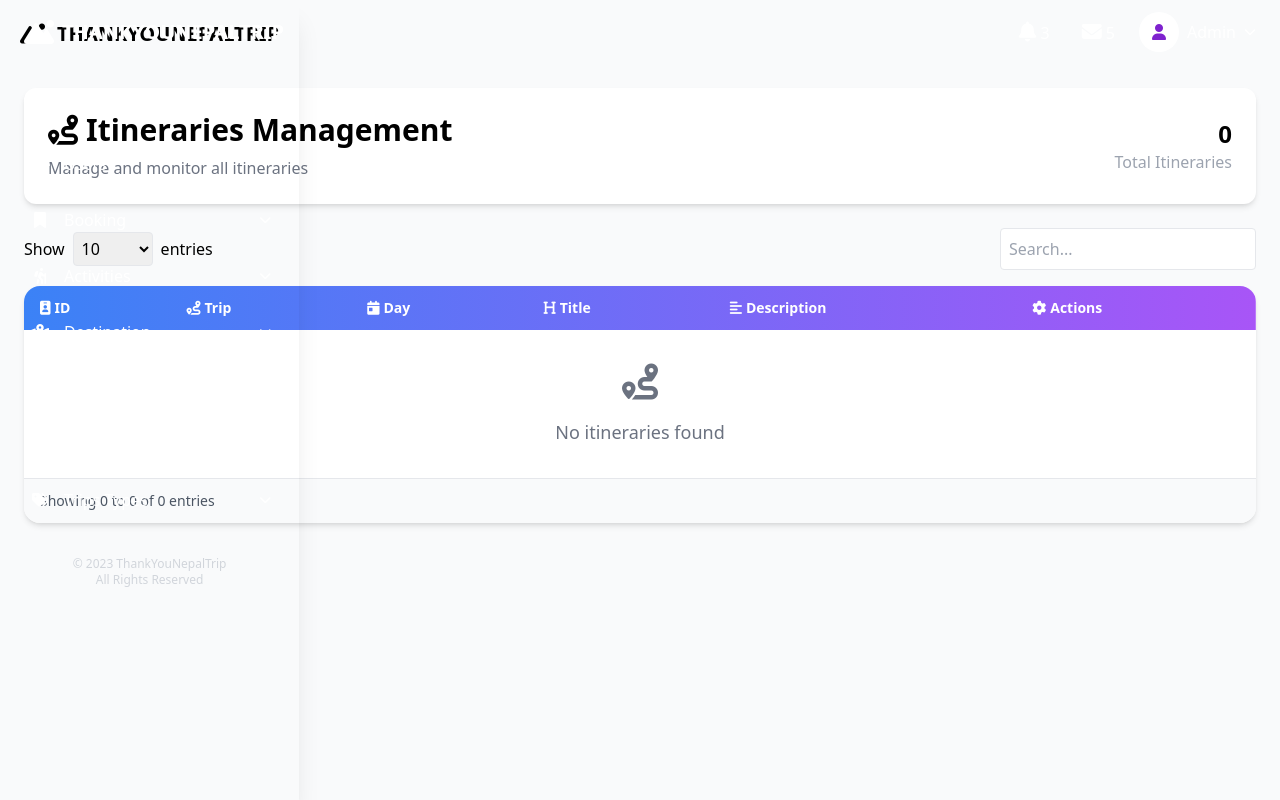
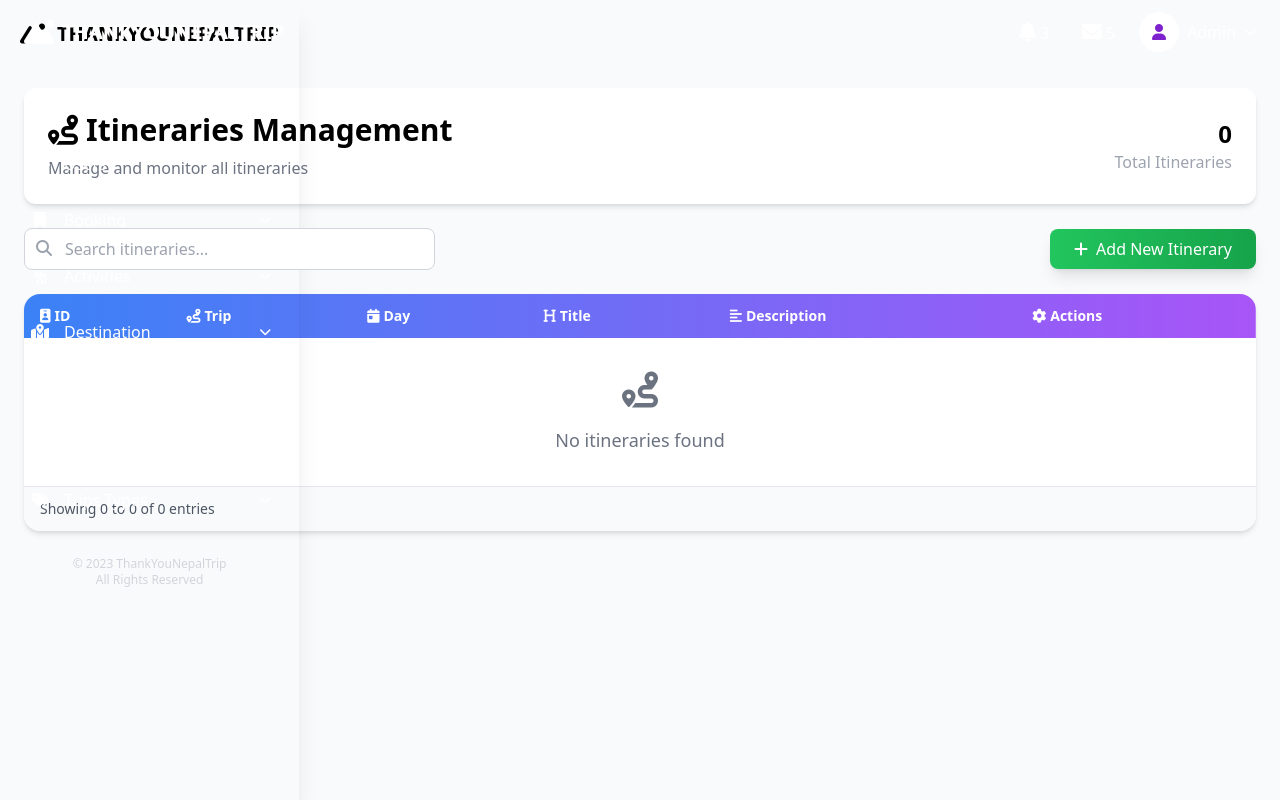
Before and after one commit to hilson1/tripweb, a PHP site: page /admin/allitinerary in a window 1280 px wide. Run offline with PHP 8.4, Linux system fonts and the light colour scheme; data that the repository does not hold is empty; some libraries are stand-ins or nearby versions.

Commit message:
search functionality updated

```diff
--- a/admin/allitinerary.php
+++ b/admin/allitinerary.php
@@ -77,25 +77,19 @@
         <div class="bg-red-100 text-red-700 p-3 rounded mb-4"><?= htmlspecialchars($delete_error) ?></div>
       <?php endif; ?>
 
-      <!-- Search & Entries -->
-      <div class="flex flex-col sm:flex-row justify-between items-center mb-4 space-y-3 sm:space-y-0 w-full">
-        <div class="w-full sm:w-auto">
-          <label class="flex items-center space-x-2">
-            <span>Show</span>
-            <select id="entries" class="border rounded p-1 w-full sm:w-20" onchange="changeEntries()">
-              <option value="5">5</option>
-              <option value="10" selected>10</option>
-              <option value="25">25</option>
-              <option value="50">50</option>
-            </select>
-            <span>entries</span>
-          </label>
+        <!-- Search and Add Button Section -->
+        <div class="flex flex-col md:flex-row justify-between items-center mb-6 gap-4">
+          <div class="w-full md:w-1/3">
+            <div class="relative">
+              <i class="fas fa-search absolute left-3 top-3 text-gray-400"></i>
+              <input type="text" id="searchInput" placeholder="Search itineraries..."
+                     class="w-full pl-10 pr-4 py-2 border border-gray-300 rounded-lg focus:outline-none focus:ring-2 focus:ring-blue-500 focus:border-transparent">
+            </div>
+          </div>
+          <a href="itineray.php" class="bg-gradient-to-r from-green-500 to-green-600 hover:from-green-600 hover:to-green-700 text-white px-6 py-2 rounded-lg transition-all duration-300 flex items-center shadow-lg">
+            <i class="fas fa-plus mr-2"></i>Add New Itinerary
+          </a>
         </div>
-        <div class="w-full sm:w-64">
-          <input type="text" id="search" onkeyup="searchTable()" placeholder="Search..."
-                 class="border rounded p-2 w-full">
-        </div>
-      </div>
 
       <!-- Table Card -->
       <div class="bg-white rounded-2xl shadow-md overflow-hidden">
@@ -161,6 +155,8 @@
   </main>
   <script src="https://cdn.jsdelivr.net/npm/alpinejs@3.x.x/dist/cdn.min.js" defer></script>
 <script>
+
+
   // Delete Confirmation
   function confirmDelete(event, formElement) {
     event.preventDefault();
@@ -198,19 +194,16 @@
     currentPage = 1;
     updateTable();
   }
-
-  function searchTable() {
-    const searchTerm = document.getElementById('search').value.toLowerCase();
-    filteredRows = searchTerm === ''
-      ? [...allRows]
-      : allRows.filter(row =>
-          Array.from(row.cells).some(cell =>
-            cell.textContent.toLowerCase().includes(searchTerm)
-          )
-        );
+  document.getElementById('searchInput').addEventListener('input', function() {
+    const query = this.value.toLowerCase();
+    filteredRows = allRows.filter(row => {
+      return Array.from(row.cells).some(cell =>
+        cell.textContent.toLowerCase().includes(query)
+      );
+    });
     currentPage = 1;
     updateTable();
-  }
+  });
 
   function updateTable() {
     // Hide all rows first
--- a/connection.php
+++ b/connection.php
@@ -8,8 +8,8 @@
 $servername = "localhost"; // Change if needed
 $username = "root"; // Your database username
 $password = ""; // Your database password
-$database = "tripnepal"; // Your database name
-$Port = 3310;
+$database = "tripnepal2"; // Your database name
+$port = 4306;
 
 
 // Create a connection
```
Also changed, not shown: admin/Itineray.php (+7 -13 lines), admin/allactivities.php (+25 -0 lines), admin/alldestination.php (+25 -0 lines).
